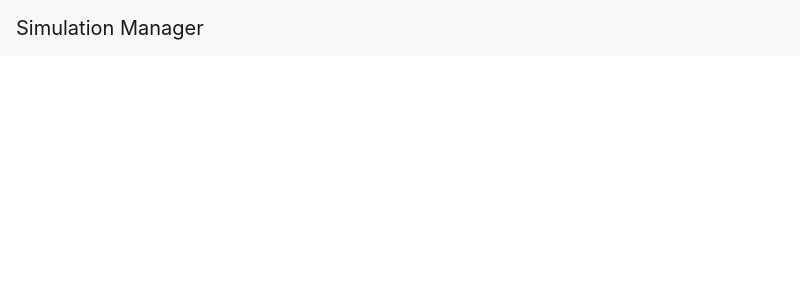
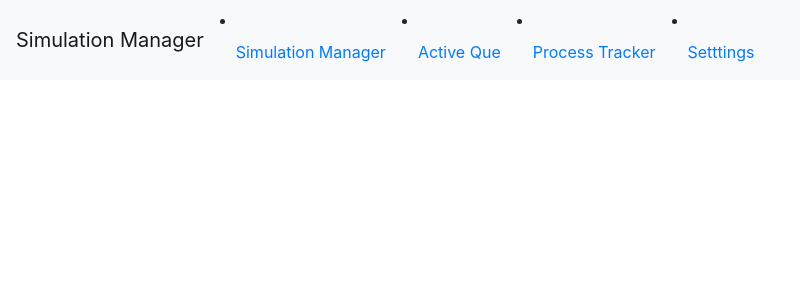
Before and after one commit to amckean12/amckean12.github.io, a React (Create React App) app in the folder simulation-manager/: page / in a window 1280 px wide. Shown: the top 300 px of the page, without its empty margins (0-800 px from the left). Built offline with nearby package versions, Linux system fonts and the light colour scheme.

Commit message:
Adds links

```diff
--- a/simulation-manager/src/components/nav-item.jsx
+++ b/simulation-manager/src/components/nav-item.jsx
@@ -3,7 +3,9 @@ import React from 'react';
 
 const NavItem = props => {
     return(
-        "Hello"
+        <li class="nav-item">
+            <a class="nav-link" href="#">{props.name}</a>
+        </li>
     );
 }
 
--- a/simulation-manager/src/config.js
+++ b/simulation-manager/src/config.js
@@ -5,6 +5,15 @@ const config = {
             "item1": {
                 "name": 'Simulation Manager'
             },
+            "item2": {
+                "name": 'Active Que'
+            },
+            "item3": {
+                "name": 'Process Tracker'
+            },
+            "item4": {
+                "name": 'Setttings'
+            },
         },
     },
 }
--- a/simulation-manager/src/header.jsx
+++ b/simulation-manager/src/header.jsx
@@ -5,11 +5,27 @@ import React from 'react';
 import NavItem from './components/nav-item.jsx';
 
 class Header extends React.Component {
+
+    renderNavLinks = () => {
+        const links = [];
+        let linkValues = this.props.headerConfig.navItems
+        if (typeof linkValues != "undefined"){
+            for (let item in linkValues){
+                links.push(
+                    <NavItem
+                        name={linkValues[item].name}
+                    />
+                )
+            }
+        }
+        return links
+    }
     render(){
         return(
             <header className="container-fluid p-0">
                 <nav className="navbar navbar-expand-lg navbar-light bg-light">
                     <a class="navbar-brand" href="#">{this.props.headerConfig.appName}</a>
+                    {this.renderNavLinks()}
                 </nav>
             </header>
         )
```
